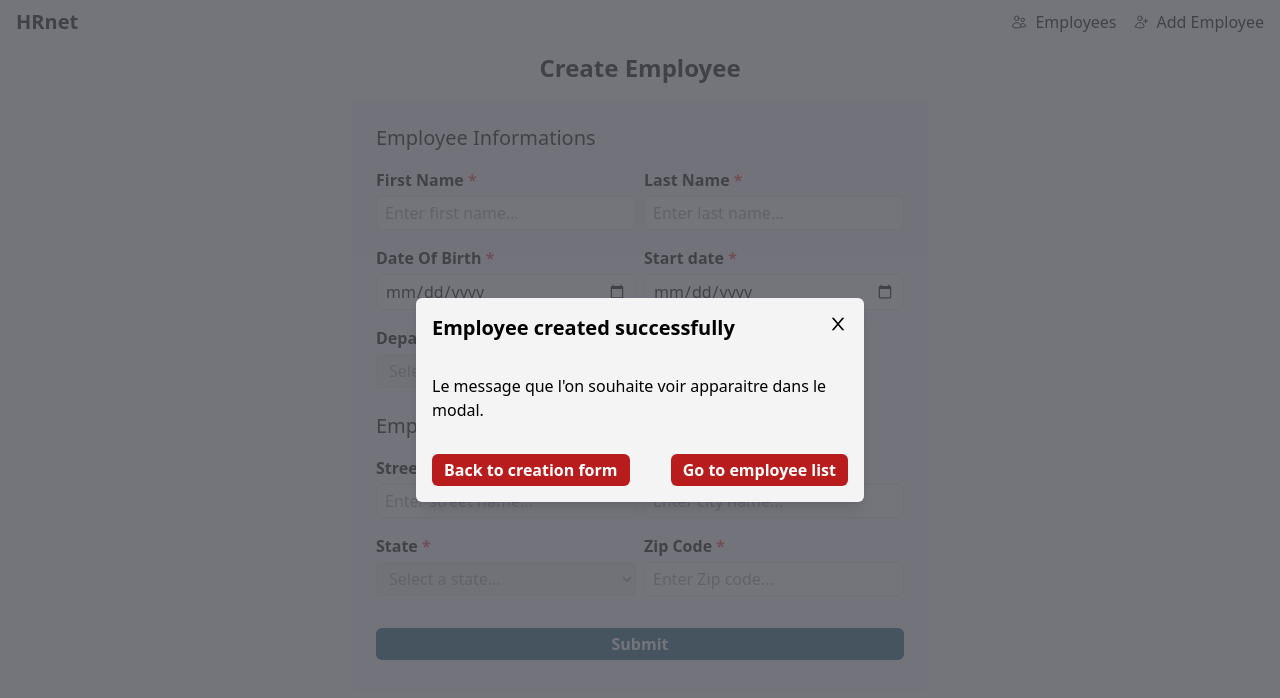
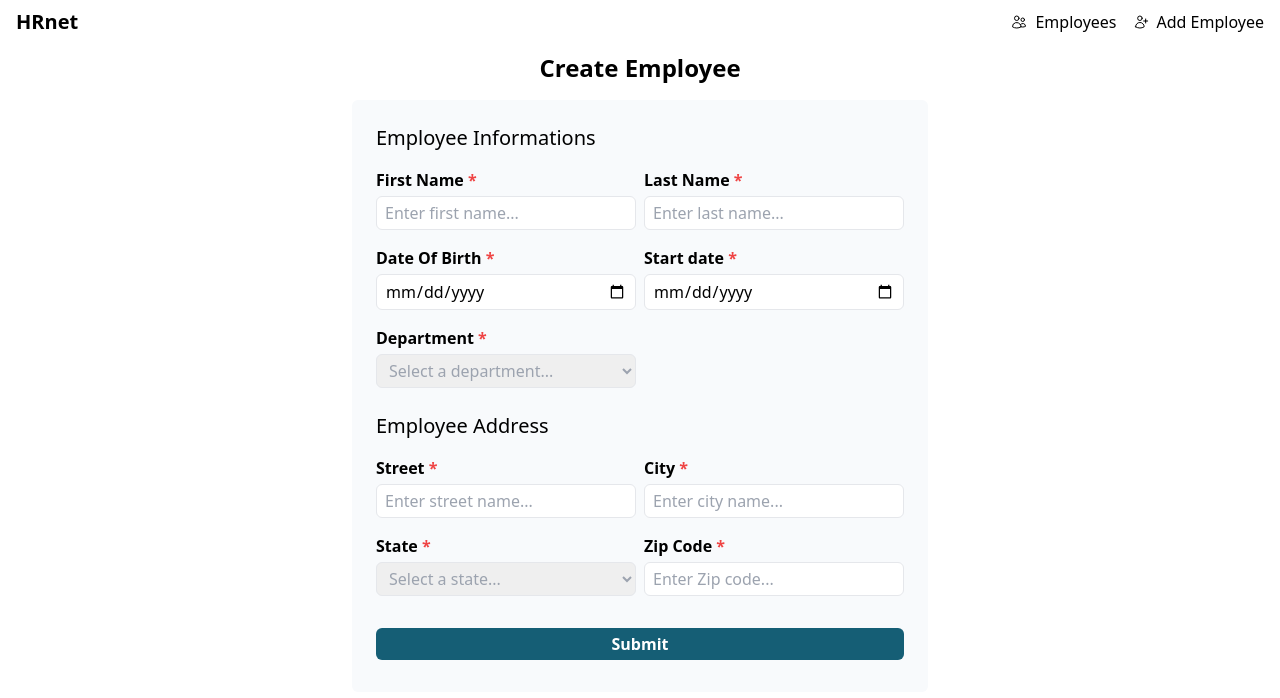
Before and after one commit to erischon/HRnet, a React (Vite) app: page /employee/create in a window 1280 px wide. Shown: the top 698 px of the page. Built offline with nearby package versions, Linux system fonts and the light colour scheme.

Commit message:
Update CreateEmployeeForm.jsx

```diff
--- a/src/components/CreateEmployeeForm.jsx
+++ b/src/components/CreateEmployeeForm.jsx
@@ -12,7 +12,7 @@ import MyModal from "./modal/MyModal";
  * @description Create employee form component
  */
 function CreateEmployeeForm() {
-  const [isModalOpen, setIsModalOpen] = useState(true);
+  const [isModalOpen, setIsModalOpen] = useState(false);
   const { employeeList } = useSelector((state) => state.employee);
   const dispatch = useDispatch();
 
@@ -45,7 +45,7 @@ function CreateEmployeeForm() {
 
   const modalProps = {
     title: "Employee created successfully",
-    message: "Le message que l'on souhaite voir apparaitre dans le modal.",
+    message: "What do you want to do next?",
     actionA: {
       title: "Back to creation form",
       action: () => {
```
